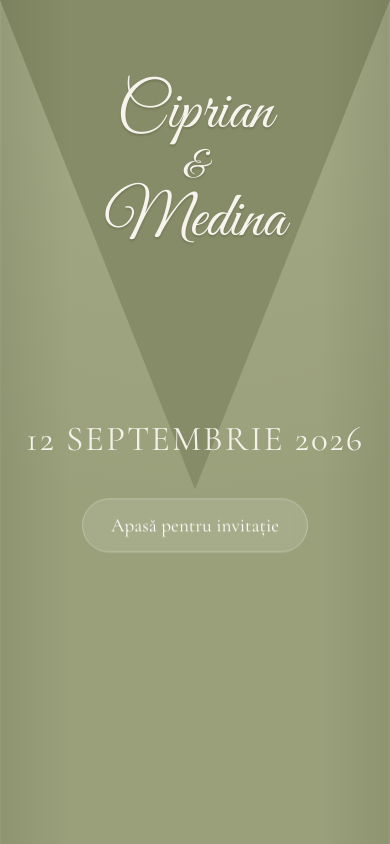
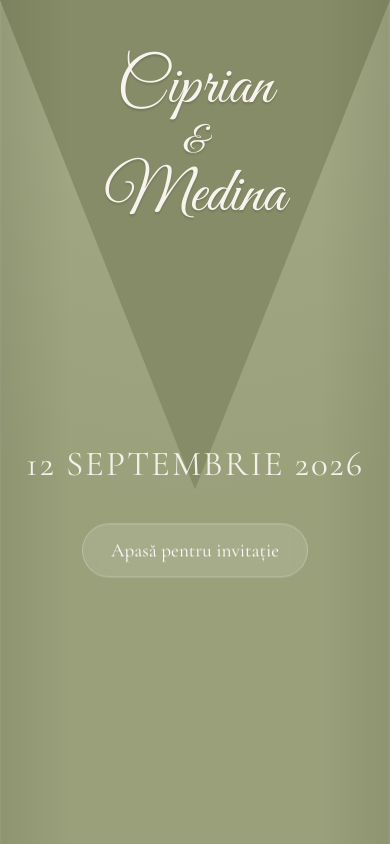
Before and after one commit to adela0507/Medina-Wedding, an Angular app: page / in a window 390 px wide. Shown: the top 844 px of the page. Built offline with nearby package versions, Linux system fonts and the light colour scheme.

Commit message:
update site

```diff
--- a/src/app/components/hero/hero.css
+++ b/src/app/components/hero/hero.css
@@ -241,7 +241,7 @@ body {
     }
 
     .date {
-        margin-top: 150px;
+        margin-top: 200px;
         font-size: 35px !important;
         letter-spacing: 2px;
     }
```
